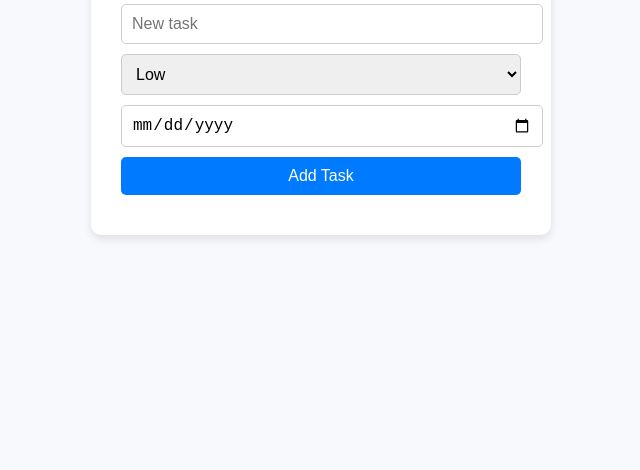
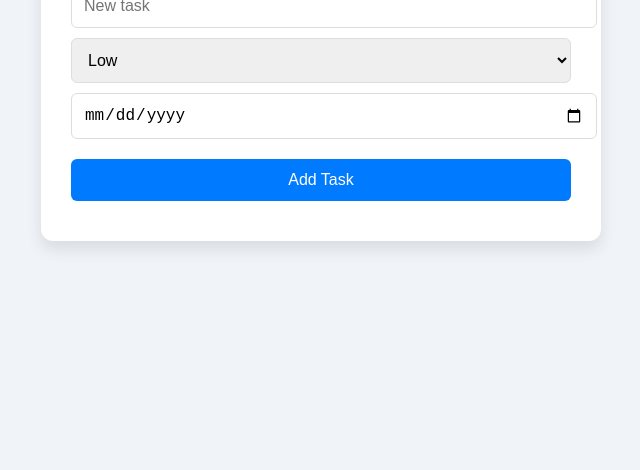
Before and after one commit to jblanco081/toDoList, a plain HTML site: page index.html in a window 1280 px wide. Shown: the part 330-800 px from the top of the page, without its empty margins (319-959 px from the left). Drawn offline with Linux system fonts and the light colour scheme.

Commit message:
Add files via upload

```diff
--- a/styles.css
+++ b/styles.css
@@ -1,19 +1,21 @@
 body {
     font-family: 'Roboto', sans-serif;
-    background-color: #f7f9fc;
+    background-color: #f0f4f8;
     display: flex;
     justify-content: center;
     align-items: center;
     height: 100vh;
     margin: 0;
+    padding: 0 20px;
 }
 
 .container {
-    background: #fff;
+    background: #ffffff;
     padding: 20px 30px;
-    border-radius: 10px;
-    box-shadow: 0 4px 8px rgba(0, 0, 0, 0.1);
-    width: 400px;
+    border-radius: 12px;
+    box-shadow: 0 8px 16px rgba(0, 0, 0, 0.1);
+    width: 100%;
+    max-width: 500px;
     text-align: center;
 }
 
@@ -21,6 +23,7 @@ h1 {
     margin-bottom: 20px;
     font-weight: 700;
     color: #333;
+    font-size: 24px;
 }
 
 .input-container {
@@ -31,22 +34,23 @@ h1 {
 }
 
 #taskInput, #priorityInput, #dueDateInput {
-    padding: 10px;
-    border: 1px solid #ccc;
-    border-radius: 5px;
+    padding: 12px;
+    border: 1px solid #ddd;
+    border-radius: 6px;
     font-size: 16px;
     width: 100%;
 }
 
 button {
-    padding: 10px 20px;
+    padding: 12px 20px;
     background-color: #007bff;
     color: white;
     border: none;
-    border-radius: 5px;
+    border-radius: 6px;
     cursor: pointer;
     font-size: 16px;
     transition: background-color 0.3s ease;
+    margin-top: 10px;
 }
 
 button:hover {
@@ -66,7 +70,7 @@ li {
     margin-bottom: 10px;
     display: flex;
     flex-direction: column;
-    border-radius: 5px;
+    border-radius: 6px;
     transition: background-color 0.3s ease;
 }
 
@@ -90,8 +94,8 @@ li.completed {
     background: #dc3545;
     color: white;
     border: none;
-    border-radius: 5px;
-    padding: 5px 10px;
+    border-radius: 6px;
+    padding: 6px 12px;
     cursor: pointer;
     transition: background-color 0.3s ease;
 }
```
